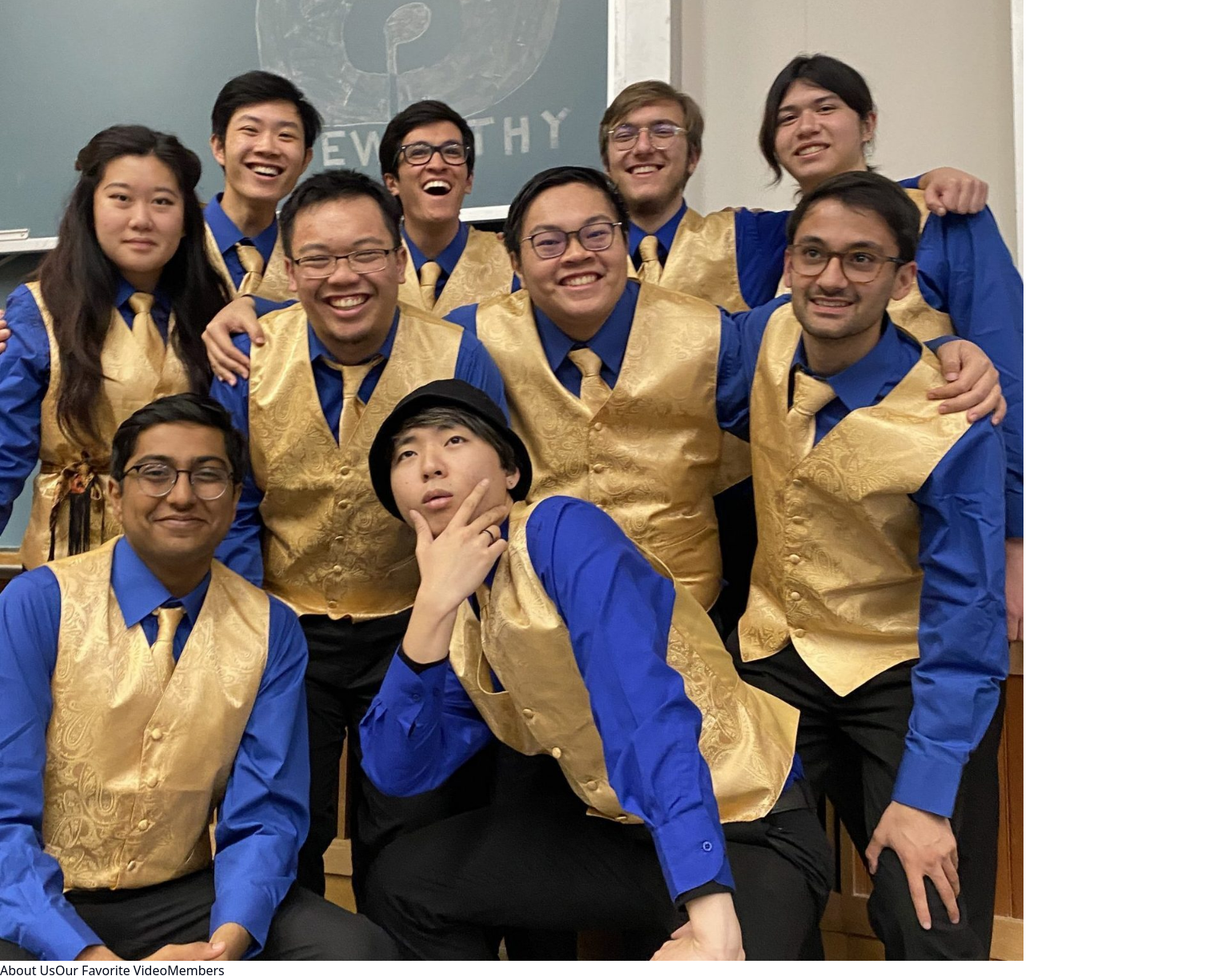
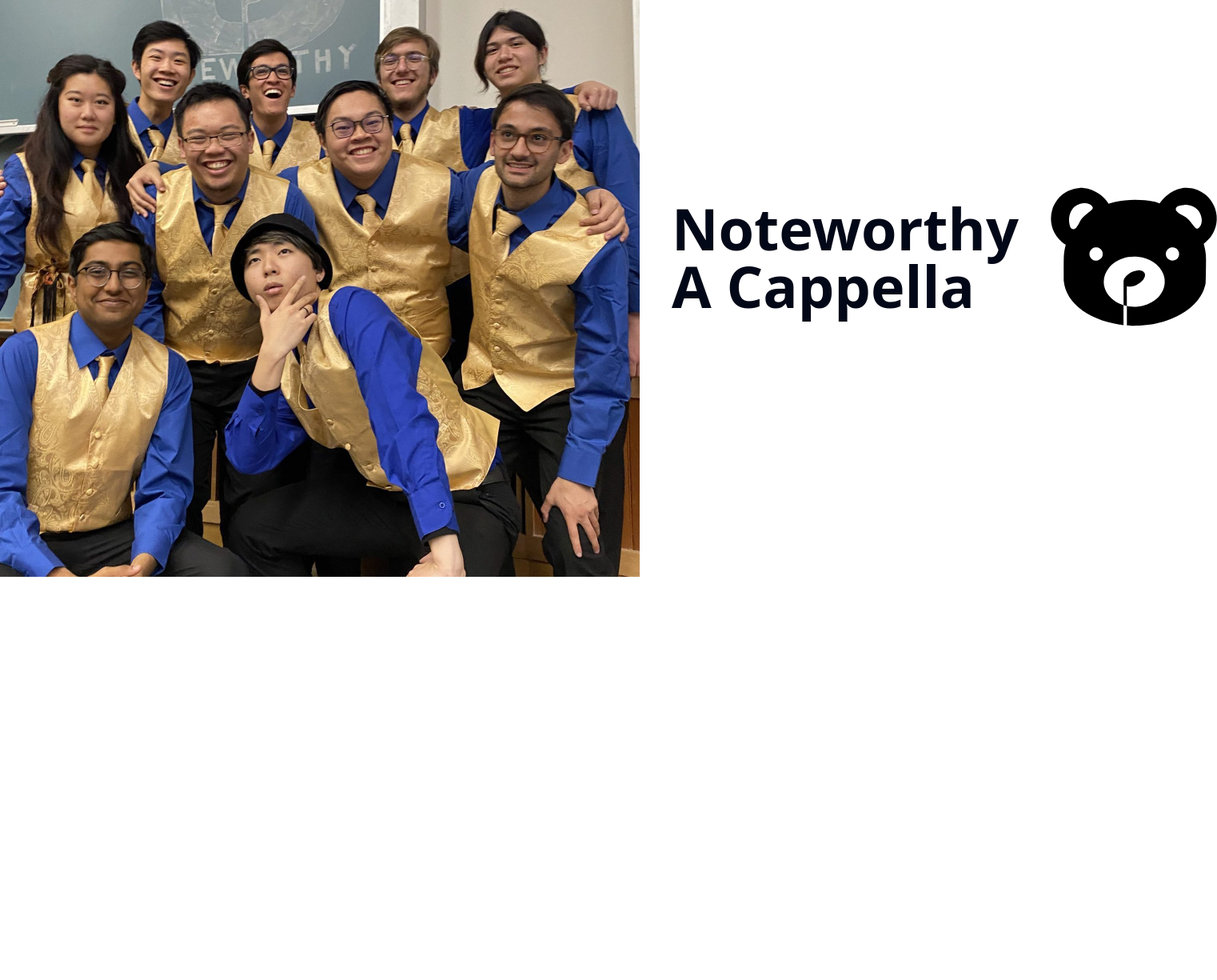
Before and after one commit to juhdey/Noteworthy, a React (Vite) app: page / in a window 1280 px wide. Shown: the part 135-1360 px from the top of the page at 80% size, 1522 px wide, since content can reach past the window. After the commit the page ends 856 px from the top, so only its background shows below. Built offline with nearby package versions, Linux system fonts and the light colour scheme.

Commit message:
add a simple intro page

```diff
--- a/src/App.jsx
+++ b/src/App.jsx
@@ -1,16 +1,11 @@
-// import "./App.css";
 import { NavigationBar } from "@/NavigationBar"
+import { Intro } from "@/Intro"
 
 export default function App() {
     return (
         <>
             <NavigationBar />
-            <img className="image" src="src/assets/group_photo.jpg" alt="Our group photo" />
-            <header>
-                <a>About Us</a>
-                <a>Our Favorite Video</a>
-                <a>Members</a>
-            </header>
+            <Intro />
         </>
     );
 }
--- /dev/null
+++ b/src/Intro.jsx
@@ -0,0 +1,14 @@
+import { Logo } from "@/Logo"
+
+export function Intro() {
+    return <div className="flex h-screen">
+        <img className="inset-y-0 left-0 flex-initial h-full" src="src/assets/group_photo.jpg" alt="Our group photo" />
+        <div className="flex">
+            <div className="flex flex-col font-bold place-content-center p-10 text-7xl">
+                <p>Noteworthy</p>
+                <p>A Cappella</p>
+            </div>
+            <Logo className="w-52 h-52 place-self-center" />
+        </div>
+    </div>
+}
```
